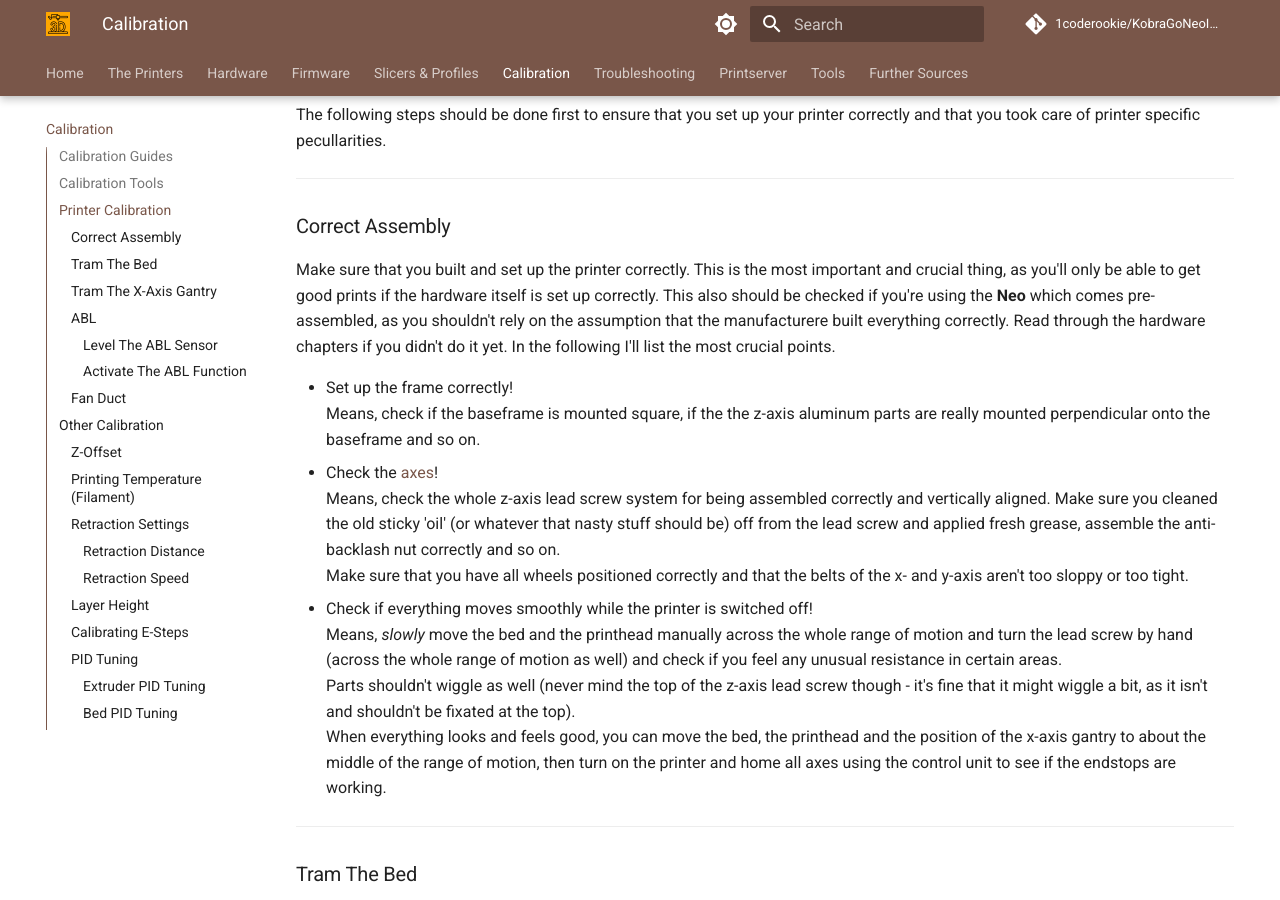
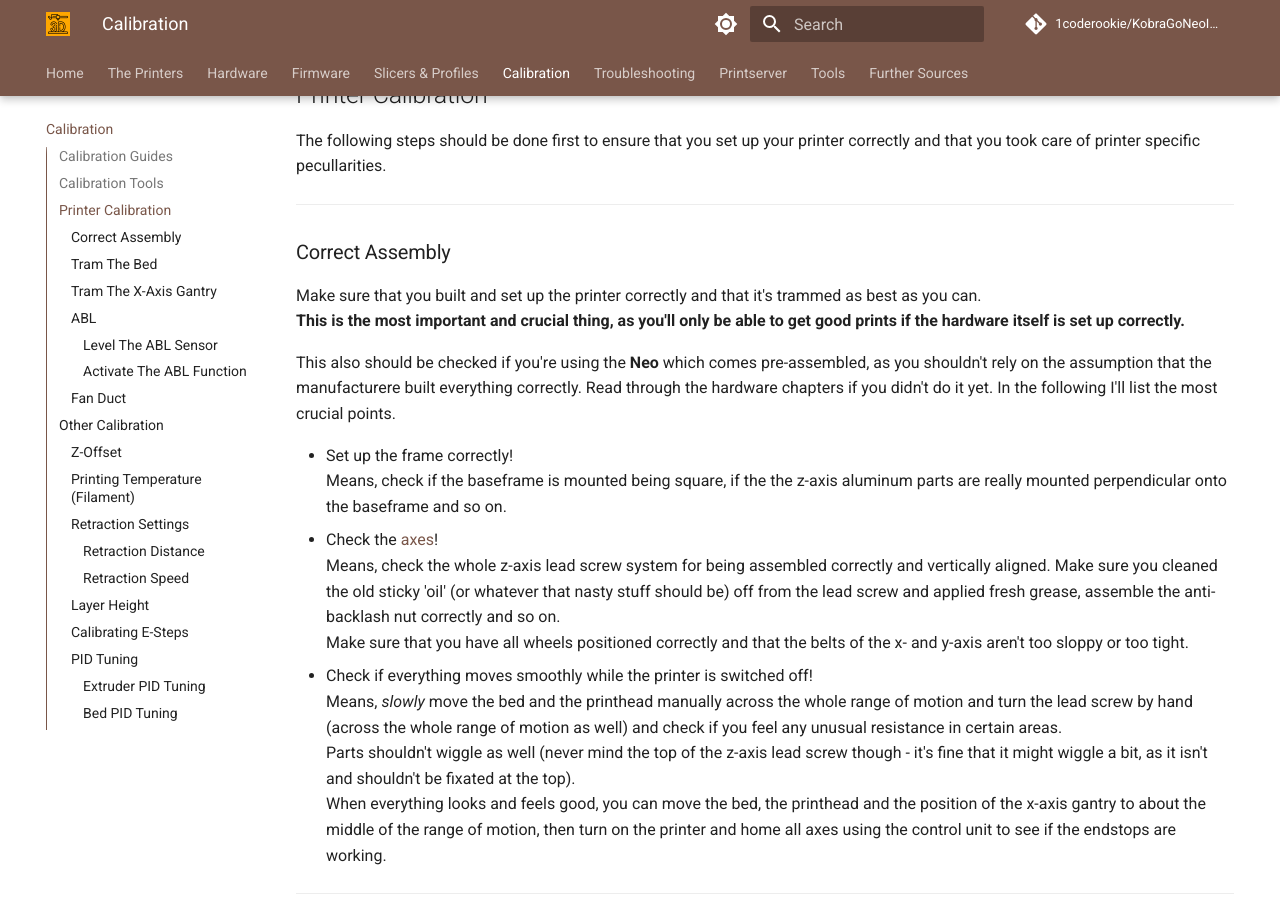
Before and after one commit to 1coderookie/KobraGoNeoInsights, an MkDocs documentation site: the page built from docs/calibration.md, in a window 1280 px wide and 900 px high, scrolled down 2109 px. Built offline with MkDocs 1.6.1 and Material for MkDocs 9.7.7, drawn with Linux system fonts in a browser that asks for light colours; comment, search, counter and statistics services are not loaded.

Commit message:
Update calibration.md

```diff
--- a/docs/calibration.md
+++ b/docs/calibration.md
@@ -58,10 +58,13 @@ The following steps should be done first to ensure that you set up your printer
 ---
 
 ### Correct Assembly
-Make sure that you built and set up the printer correctly. This is the most important and crucial thing, as you'll only be able to get good prints if the hardware itself is set up correctly. This also should be checked if you're using the **Neo** which comes pre-assembled, as you shouldn't rely on the assumption that the manufacturere built everything correctly. Read through the hardware chapters if you didn't do it yet. In the following I'll list the most crucial points.
+Make sure that you built and set up the printer correctly and that it's trammed as best as you can.
+**This is the most important and crucial thing, as you'll only be able to get good prints if the hardware itself is set up correctly.**
+
+This also should be checked if you're using the **Neo** which comes pre-assembled, as you shouldn't rely on the assumption that the manufacturere built everything correctly. Read through the hardware chapters if you didn't do it yet. In the following I'll list the most crucial points.
 
 - Set up the frame correctly!
-  Means, check if the baseframe is mounted square, if the the z-axis aluminum parts are really mounted perpendicular onto the baseframe and so on.
+  Means, check if the baseframe is mounted being square, if the the z-axis aluminum parts are really mounted perpendicular onto the baseframe and so on.
 - Check the [axes](hardware/axes.md)!
   Means, check the whole z-axis lead screw system for being assembled correctly and vertically aligned. Make sure you cleaned the old sticky 'oil' (or whatever that nasty stuff should be) off from the lead screw and applied fresh grease, assemble the anti-backlash nut correctly and so on.
   Make sure that you have all wheels positioned correctly and that the belts of the x- and y-axis aren't too sloppy or too tight.
```
